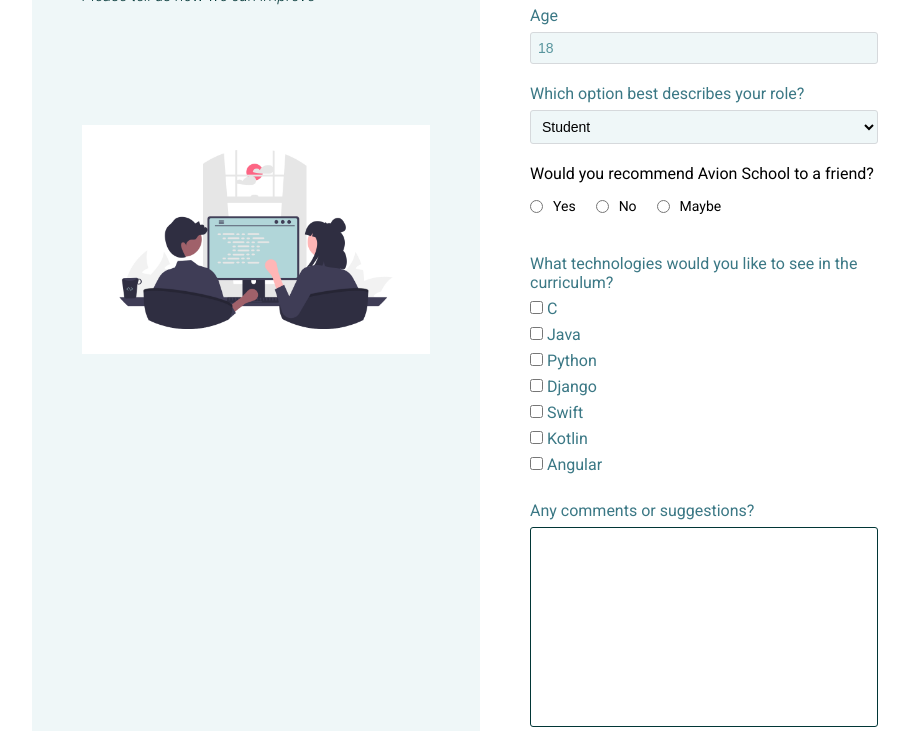
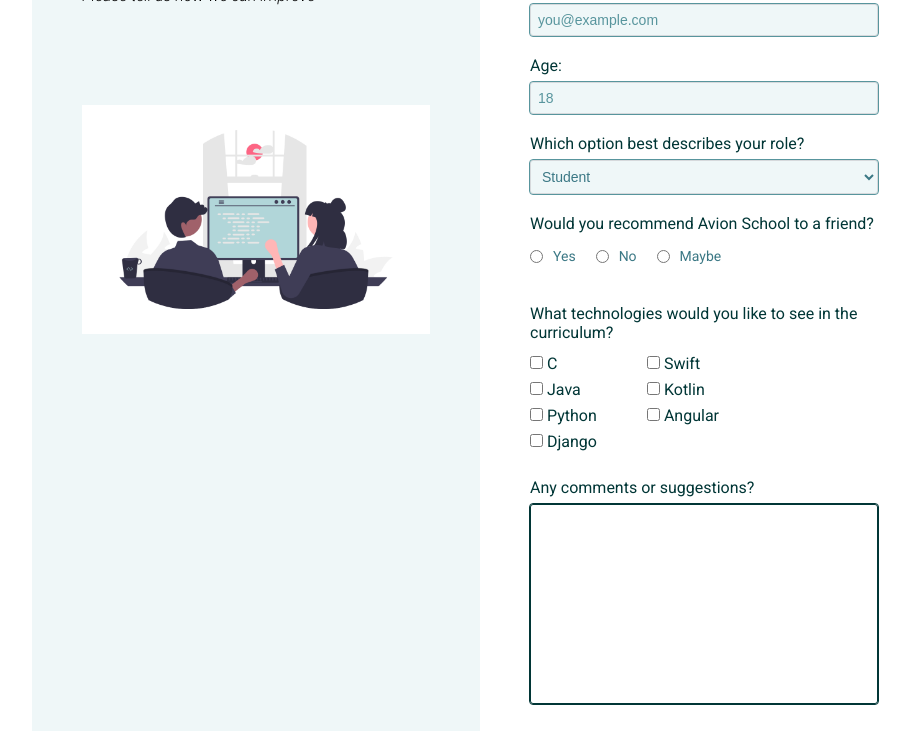
Before and after one commit to phonz-dev/practice-projects, a plain HTML site: page 01-survey-form/index.html in a window 1280 px wide. Shown: the part 250-981 px from the top of the page, without its empty margins (160-1070 px from the left). Drawn offline with Linux system fonts and the light colour scheme.

Commit message:
Refactor

```diff
--- a/01-survey-form/index.html
+++ b/01-survey-form/index.html
@@ -15,8 +15,10 @@
 
     <div class="header-container">
       <header class="survey-form-header">
+        <div class="title-container">
           <h1 id="title">avion<span>school</span> Survey Form</h1>
           <p id="description">Please tell us how we can improve</p>
+        </div>
         <div class="header-illustration">
           <img src="./images/pair-programming.png" alt="">
         </div>
@@ -34,7 +36,7 @@
         <input type="email" id="email" name="user_email" placeholder="you@example.com" required>
       </div>
       <div class="form-control">
-        <label for="age">Age</label>
+        <label for="age">Age:</label>
         <input type="number" id="age" name="user_age" min="18" max="60" placeholder="18">
       </div>
       <div class="form-control">
@@ -57,36 +59,44 @@
         <input type="radio" value="maybe" id="option3" name="is-recommend">
         <label for="option3">Maybe</label>
       </fieldset>
-      <div class="form-control">
-        <label>What technologies would you like to see in the curriculum?</label>
+
+      <div class="form-control checkbox">
+        <label class="checkbox__heading">What technologies would you like to see in the curriculum?</label>
+        <div class="checkbox__options">
+          <div class="checkbox__options--left">
             <label for="tech1">
               <input type="checkbox" id="tech1" value="c">
               C
             </label>
-        <label for="tech1">
-          <input type="checkbox" id="tech1" value="c">
+            <label for="tech2">
+              <input type="checkbox" id="tech2" value="c">
               Java
             </label>
-        <label for="tech1">
-          <input type="checkbox" id="tech1" value="c">
+            <label for="tech3">
+              <input type="checkbox" id="tech3" value="c">
               Python
             </label>
-        <label for="tech1">
-          <input type="checkbox" id="tech1" value="c">
+            <label for="tech4">
+              <input type="checkbox" id="tech4" value="c">
               Django
             </label>
-        <label for="tech1">
-          <input type="checkbox" id="tech1" value="c">
+          </div>
+
+          <div class="checkbox__options--right">
+            <label for="tech5">
+              <input type="checkbox" id="tech5" value="c">
               Swift
             </label>
-        <label for="tech1">
-          <input type="checkbox" id="tech1" value="c">
+            <label for="tech6">
+              <input type="checkbox" id="tech6" value="c">
               Kotlin
             </label>
-        <label for="tech1">
-          <input type="checkbox" id="tech1" value="c">
+            <label for="tech7">
+              <input type="checkbox" id="tech7" value="c">
               Angular
             </label>
+          </div>
+        </div>
       </div>
       <div class="form-control">
         <label for="comment">Any comments or suggestions?</label>
--- /dev/null
+++ b/01-survey-form/scss/_base.scss
@@ -0,0 +1,13 @@
+@use "./config" as *;
+
+body {
+	font-family: $font-stack;
+}
+
+img {
+	width: 100%;
+}
+
+::placeholder {
+	color: $secondary-txt-clr;
+}
--- a/01-survey-form/scss/_config.scss
+++ b/01-survey-form/scss/_config.scss
@@ -1,3 +1,7 @@
 @import url("https://fonts.googleapis.com/css2?family=Roboto:ital,wght@0,300;0,400;0,700;1,300&display=swap");
 
 $font-stack: "Roboto", sans-serif;
+$header-bg-clr: #eff7f8;
+$accent-clr: #013636;
+$form-txt-clr: #3b7885;
+$secondary-txt-clr: #58959d;
--- /dev/null
+++ b/01-survey-form/scss/_utilities.scss
@@ -0,0 +1,17 @@
+@use "./config" as *;
+
+.container {
+	width: 80%;
+	margin: 50px auto;
+	border-radius: 10px;
+}
+
+.header-container {
+	padding: 50px;
+	background-color: $header-bg-clr;
+	border-radius: 10px;
+}
+
+@mixin set-border-color($color) {
+	border: 1px solid $color;
+}
--- a/01-survey-form/scss/styles.scss
+++ b/01-survey-form/scss/styles.scss
@@ -1,33 +1,9 @@
 @use "config" as *;
 @use "reset";
-
-body {
-	font-family: $font-stack;
-}
-
-img {
-	width: 100%;
-}
-
-::placeholder {
-	color: #58959d;
-}
-
-.container {
-	width: 80%;
-	margin: 50px auto;
-	border-radius: 10px;
-}
-
-.header-container {
-	padding: 50px;
-	background-color: #eff7f8;
-	border-radius: 10px;
-}
+@use "base";
+@use "utilities" as *;
 
 .survey-form-header {
-	color: #013636;
-
 	h1 {
 		margin-bottom: 10px;
 	}
@@ -43,7 +19,6 @@ img {
 }
 
 .header-illustration {
-	background-color: #eff7f8;
 	display: none;
 }
 
@@ -52,7 +27,7 @@ img {
 }
 
 .form-control {
-	color: #3b7885;
+	color: $form-txt-clr;
 	margin-bottom: 40px;
 	display: flex;
 	justify-content: flex-start;
@@ -61,6 +36,18 @@ img {
 
 	label {
 		margin-bottom: 15px;
+		color: $accent-clr;
+	}
+
+	input,
+	select {
+		max-width: 550px;
+		color: $form-txt-clr;
+		outline: 1px solid $secondary-txt-clr;
+	}
+
+	input:focus {
+		@include set-border-color($secondary-txt-clr);
 	}
 
 	select {
@@ -70,12 +57,12 @@ img {
 	}
 
 	textarea {
+		@include set-border-color($accent-clr);
 		font-family: $font-stack;
 		font-size: 14px;
-
-		border: 1px solid #013636;
+		outline: 1px solid $accent-clr;
 		border-radius: 3px;
-
+		max-width: 550px;
 		min-height: 200px;
 		margin-bottom: 10px;
 		padding: 7px;
@@ -85,29 +72,26 @@ img {
 	button {
 		font-size: 16px;
 		font-weight: bold;
-
 		color: #ffffff;
-		background-color: #013636;
-
+		background-color: $accent-clr;
 		border: none;
 		border-radius: 3px;
-
+		max-width: 550px;
 		padding: 10px 40px;
 		cursor: pointer;
-
 		transition: background 0.3s;
 	}
 
 	button:hover {
-		background-color: lighten(#013636, 10%);
+		background-color: lighten($accent-clr, 10%);
 	}
 
 	[type="text"],
 	[type="email"],
 	[type="number"],
 	#dropdown {
+		@include set-border-color(#d6d9dc);
 		background-color: #eff7f8;
-		border: 1px solid #d6d9dc;
 		border-radius: 3px;
 		width: 100%;
 		padding: 7px;
@@ -120,13 +104,14 @@ img {
 	margin-bottom: 40px;
 
 	legend {
+		color: $accent-clr;
 		margin-bottom: 15px;
 	}
 
 	label {
-		display: block;
 		font-size: 14px;
 		padding: 0 20px 0 10px;
+		color: $form-txt-clr;
 	}
 
 	input[type="radio"] {
@@ -139,19 +124,65 @@ img {
 	}
 }
 
-@media (min-width: 1000px) {
+.checkbox {
+	&__options {
+		margin-top: 5px;
+
+		input {
+			outline: none;
+		}
+	}
+
+	&__options--left,
+	&__options--right {
+		display: flex;
+		flex-direction: column;
+	}
+}
+
+@media (min-width: 850px) {
+	.survey-form-header {
+		display: flex;
+		gap: 20px;
+		align-items: center;
+	}
+
+	#title-container {
+		flex: 1;
+	}
+
+	.header-illustration {
+		display: block;
+		flex: 1;
+	}
+
+	.checkbox__options {
+		display: flex;
+
+		&--left {
+			margin-right: 50px;
+		}
+	}
+}
+
+@media (min-width: 1100px) {
 	.container {
 		display: flex;
 		width: 70%;
 	}
 
-	.header-container {
-		padding-top: 100px;
+	.header-container,
+	#survey-form {
+		padding: 100px 50px;
 		flex: 1;
 	}
 
+	.survey-form-header {
+		flex-direction: column;
+	}
+
 	.header-illustration {
-		margin-top: 120px;
+		margin-top: 30px;
 	}
 
 	.form-control {
@@ -161,12 +192,4 @@ img {
 			margin-bottom: 7px;
 		}
 	}
-
-	.header-illustration {
-		display: block;
-	}
-
-	#survey-form {
-		flex: 1;
-	}
 }
```
Also changed, not shown: 01-survey-form/css/styles.css, 1 other file. Lines whose indentation alone changed are shown as unchanged.
